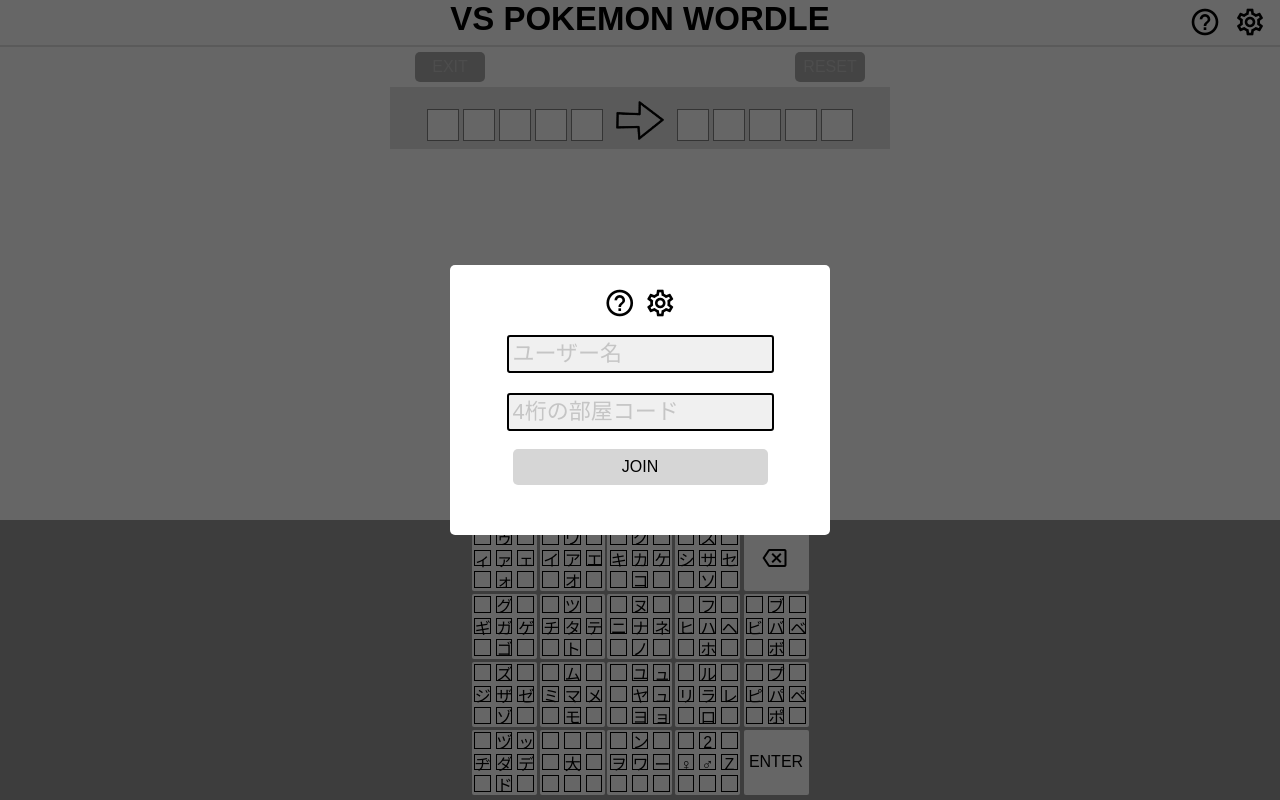
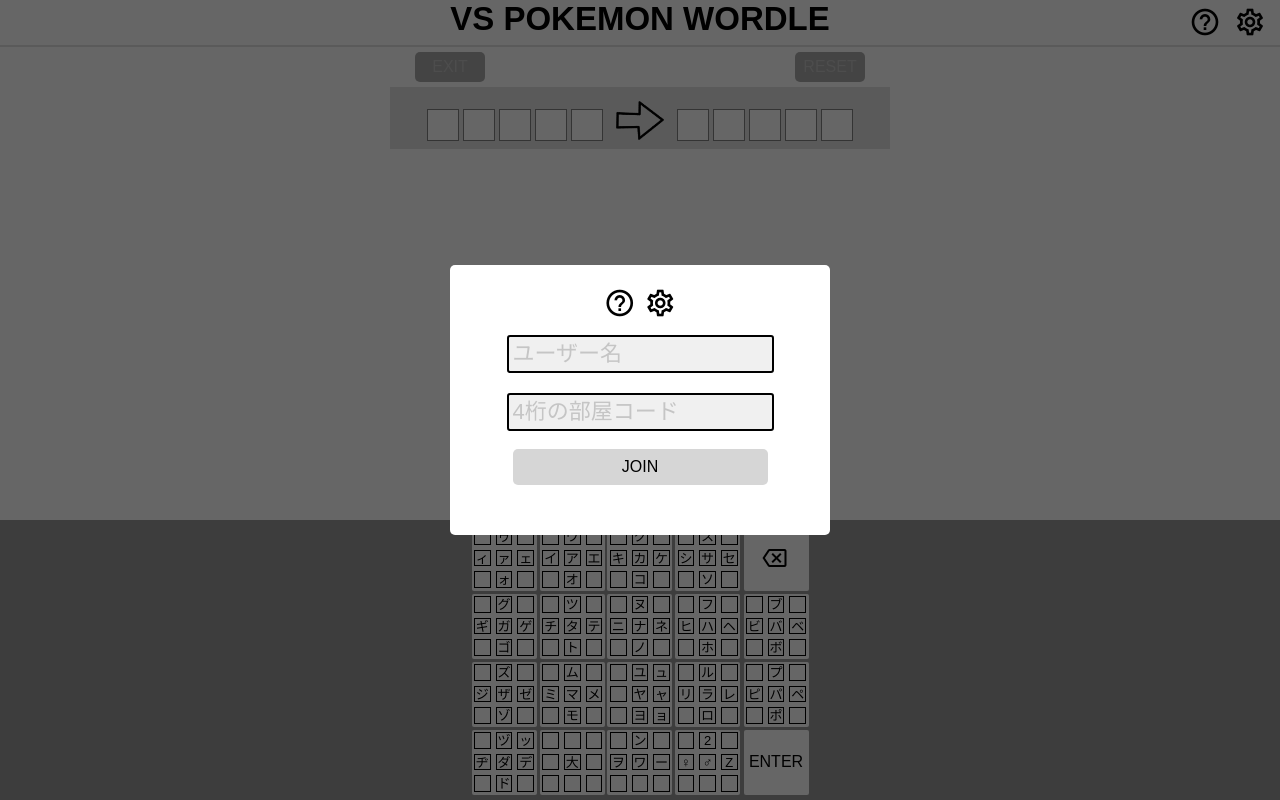
Before and after one commit to Yotty0404/VS_Pokemon_Wordle_Test, a Flask app: page / in a window 1280 px wide. Run offline with Flask 2, Linux system fonts and the light colour scheme; some libraries are stand-ins or nearby versions.

Commit message:
文字位置調整

```diff
--- a/static/css/style.css
+++ b/static/css/style.css
@@ -777,7 +777,8 @@ input[type="number"]::-webkit-inner-spin-button {
     height: 23%;
     text-align: center;
     border: 1px solid black;
-    line-height: 19px;
+    line-height: 16px;
+    font-size: 13px;
 }
 
 .kb_key_flick {
--- a/templates/home.html
+++ b/templates/home.html
@@ -244,7 +244,7 @@
                             <div class="kb_key_item">ュ</div>
                             <div class="kb_key_item"></div>
                             <div class="kb_key_item">ヤ</div>
-                            <div class="kb_key_item">ュ</div>
+                            <div class="kb_key_item">ャ</div>
                             <div class="kb_key_item"></div>
                             <div class="kb_key_item">ヨ</div>
                             <div class="kb_key_item">ョ</div>
```
